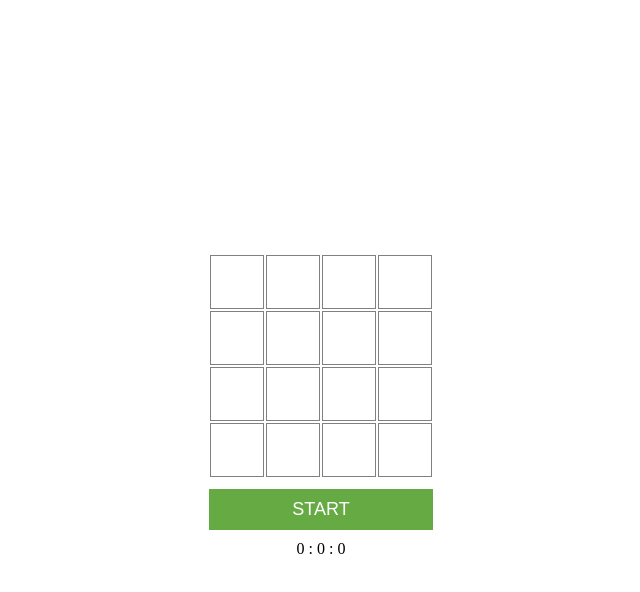
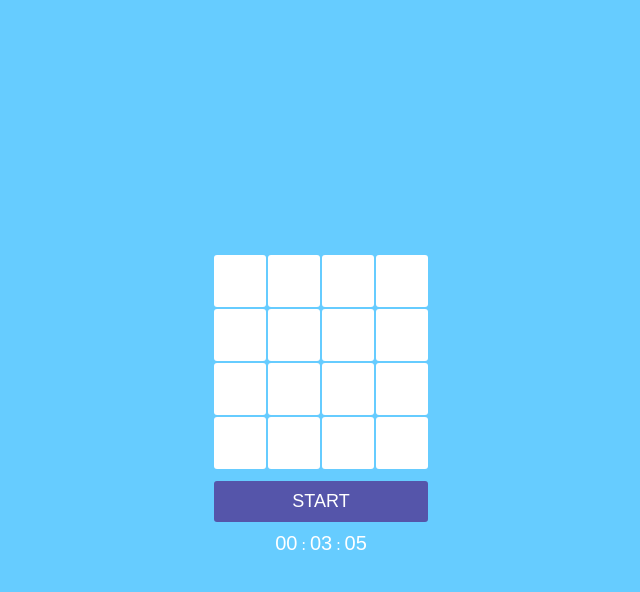
Before and after one commit to istamal/Find-a-pair, a plain HTML site: page index.html in a window 1280 px wide. Both pictures are taken after a click on the button "START". Shown: the whole page, without its empty margins (319-959 px from the left). Drawn offline with Linux system fonts and the light colour scheme.

Commit message:
Second and may be last commit

```diff
--- a/css/style.css
+++ b/css/style.css
@@ -1,3 +1,7 @@
+body {
+    background-color: #6cf;
+}
+
 .wrapper {
     width: 50%;
     margin: 20% auto;
@@ -10,24 +14,35 @@ table {
 td {
     width: 50px;
     height: 50px;
-    border: 1px solid gray;
+    background-color: #fff;
+    border-radius: 3px;
 }
 
 #button {
     display: block;
-    width: 224px;
+    width: 214px;
     text-align: center;
     margin: 0 auto;
     padding: 10px 0;
     border: none;
     color: white;
-    background-color: #6a4;
+    background-color: #55a;
     font-size: 18px;
     text-transform: uppercase;
+    border-radius: 3px;
+    outline: none;
 }
 
 .time {
     width: 200px;
     text-align: center;
     margin: 10px auto;
+    color: #fff;
 }
+
+#minutes,
+#seconds,
+#milliseconds {
+    font-size: 20px;
+    font-family: Arial;
+}
--- a/index.html
+++ b/index.html
@@ -1,5 +1,6 @@
 <!DOCTYPE html>
 <html lang="en">
+
 <head>
     <meta charset="UTF-8">
     <meta name="viewport" content="width=device-width, initial-scale=1.0">
@@ -7,6 +8,7 @@
     <link rel="stylesheet" href="./css/style.css">
     <title>Document</title>
 </head>
+
 <body>
     <div class="wrapper">
         <table>
@@ -37,13 +39,14 @@
         </table>
         <button id="button">start</button>
         <div class="time">
-            <span class="minutes">0</span>
+            <span id="minutes">00</span>
             <span>:</span>
-            <span class="seconds">0</span>
+            <span id="seconds">00</span>
             <span>:</span>
-            <span class="milliseconds">0</span>
+            <span id="milliseconds">00</span>
         </div>
     </div>
     <script src="./js/scripts.js"></script>
 </body>
+
 </html>
--- a/js/scripts.js
+++ b/js/scripts.js
@@ -1,32 +1,95 @@
+const button = document.getElementById('button');
+
+let cell = document.getElementsByTagName('td'),
+    colorIndex = 0,
+    i = colorIndex,
+    minutes = document.getElementById('minutes'),
+    seconds = document.getElementById('seconds'),
+    milliseconds = document.getElementById('milliseconds');
+
+////////\\\\\\   ФУНКЦИИ ДЛЯ ТАЙМЕРА   //////\\\\\\\
+
+let x = 0;
+let y = 0;
+let z = 0;
+
+const setMinutes = () => minutes.innerHTML = x++;
+
+const setSeconds = () => {
+
+    seconds.innerHTML = "0" + y++;
+
+    if (y > 9) {
+
+        seconds.innerHTML = y++;
+        if (y === 60) {
+            y = 0;
+        }
+
+    } else {
+
+        seconds.innerHTML = "0" + y++
+
+        if (y === 60) {
+            y = 0;
+        }
+
+    };
+
+}
+
+const setMilliseconds = () => {
+
+    milliseconds.innerHTML = "0" + z++;
+
+    if (z > 9) {
+
+        milliseconds.innerHTML = z++;
+        if (z === 60) {
+            z = 0;
+        }
+
+    } else {
+
+        milliseconds.innerHTML = "0" + z++
+
+        if (z === 60) {
+            z = 0;
+        }
+
+    };
+
+}
 
 
-var button = document.getElementById('button'),
-    cell   = document.getElementsByTagName('td'),
-    colorIndex = 0,
-    i = colorIndex;
-    var x = 0;
+/////////////// ВЕШАЕМ СОБЫТИЕ НА КНОПКУ /////////////////
 
+button.addEventListener('click', () => {
 
-button.addEventListener( 'click', function () {
+    setInterval(setMinutes, 30000);
+    setInterval(setSeconds, 980);
+    setInterval(setMilliseconds, 30);
 
-    for (i = 0; i < cell.length; i++) {
+// ЗДЕСЬ ВЕШАЕМ СОБЫТИЕ НА ЯЧЕЙКУ ЧТОБЫ КЛИК НА ЯЧЕЙКУ ДЕЙСТВОВАЛ ТОЛЬКО ПОСЛЕ НАЖАТИИ НА КНОПКУ //
 
-        cell[i].addEventListener('click', function (e) {
-            var colors = ['red', 'blue', 'green', 'yelloy', 'purple', 'gray'];
-            var clickedCell = e.target;
+    for (i in cell) {
 
-            var min = 0;
+        cell[i].addEventListener('click', (e) => {
 
-            var max = 5;
+            let colors = ['red', 'blue', 'green', 'yellow', 'purple', 'gray'];
 
-            var randomColor = min + Math.floor(Math.random() * (max + 1 - min));
+            let clickedCell = e.target;
+
+            const min = 0;
+
+            const max = 6;
+
+            let randomColor = Math.floor(Math.random() * (max - min) + min);
 
             clickedCell.style.backgroundColor = colors[randomColor];
 
         });
 
-
-
-}
+    }
 
 });
```
